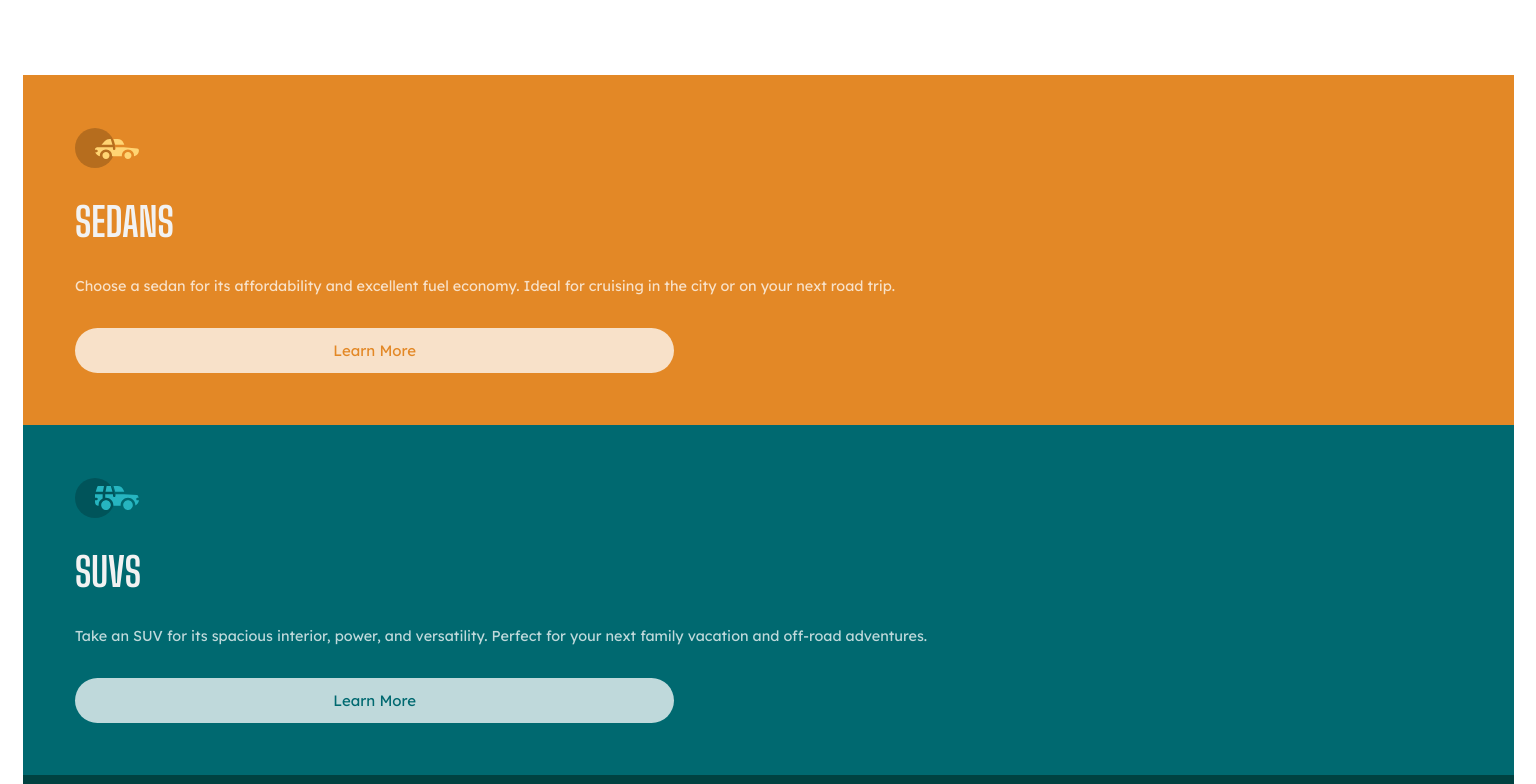
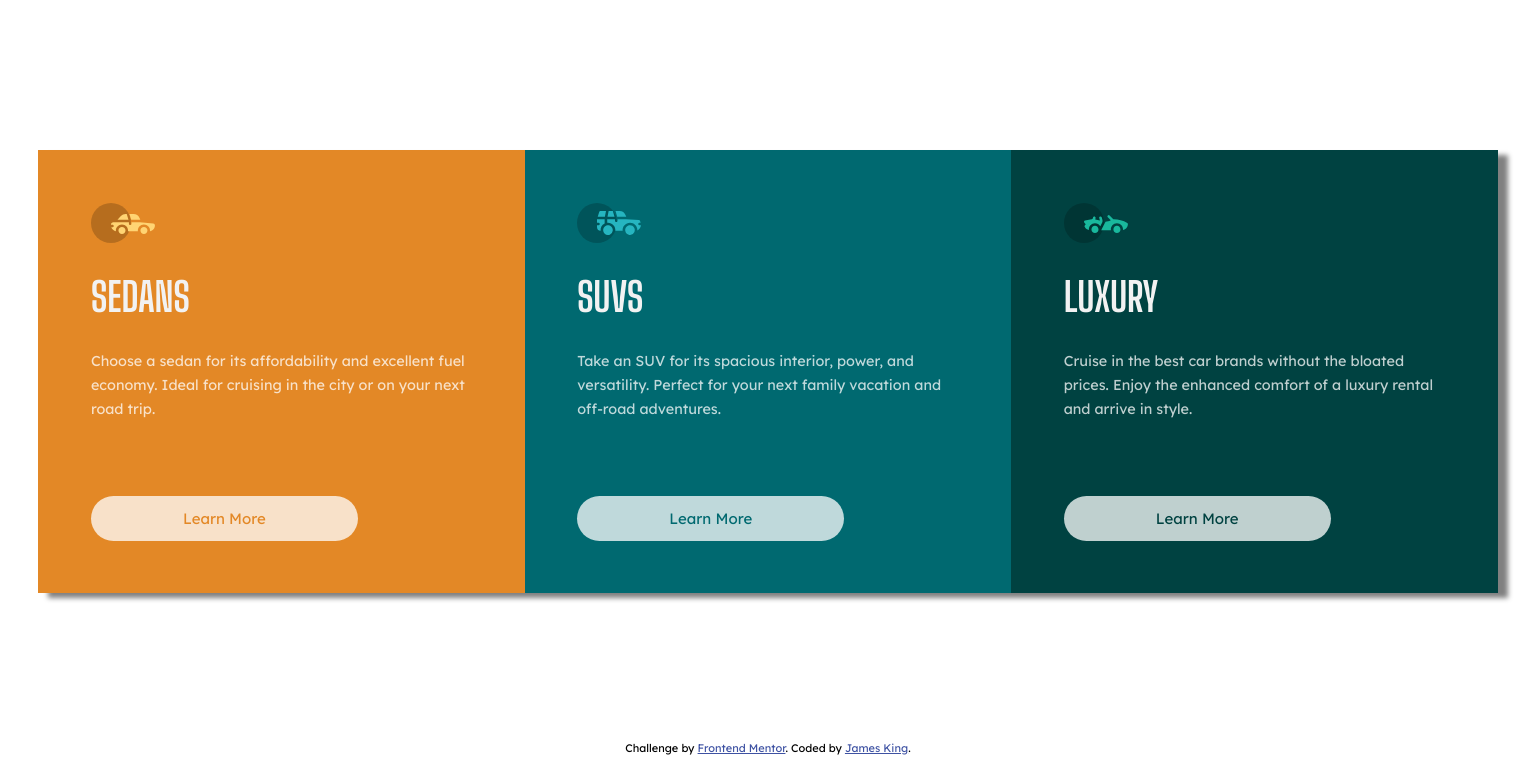
Before and after one commit to jamesaking02/3column-card, a plain HTML site: page index.html in a window 1536 px wide. Shown: the top 784 px of the page. Drawn offline with Linux system fonts and the light colour scheme.

Commit message:
finished desktop design

```diff
--- a/style.css
+++ b/style.css
@@ -8,6 +8,8 @@
   --transparent-white: hsla(0, 0%, 100%, 0.75);
   --very-light-gray: hsl(0, 0%, 95%);
 }
+
+*{box-sizing: border-box;}
 
 html > body {
   font-size: 15px;
@@ -38,7 +40,7 @@ main {
 }
 
 .card > a {
-  width: 40%;
+  width: 70%;
   text-decoration: none;
   text-align: center;
   display: block;
@@ -97,9 +99,31 @@ main {
 }
 
 @media only screen and (min-width: 1440px) {
+  main {
+    grid-template: auto / 1fr 1fr 1fr;
+    width: 50%;
+    margin: 10em auto;
 
+    padding: 0;
+    box-shadow: 10px 5px 5px gray;
+  }
+
+  .card > a {
+    margin-top: 5em;
+  }
 }
 
 @media only screen and (min-width: 720px) {
+  main {
+    grid-template: auto / 1fr 1fr 1fr;
+    width: 95%;
+    margin: 10em auto;
 
+    padding: 0;
+    box-shadow: 10px 5px 5px gray;
+  }
+
+  .card > a {
+    margin-top: 5em;
+  }
 }
```
